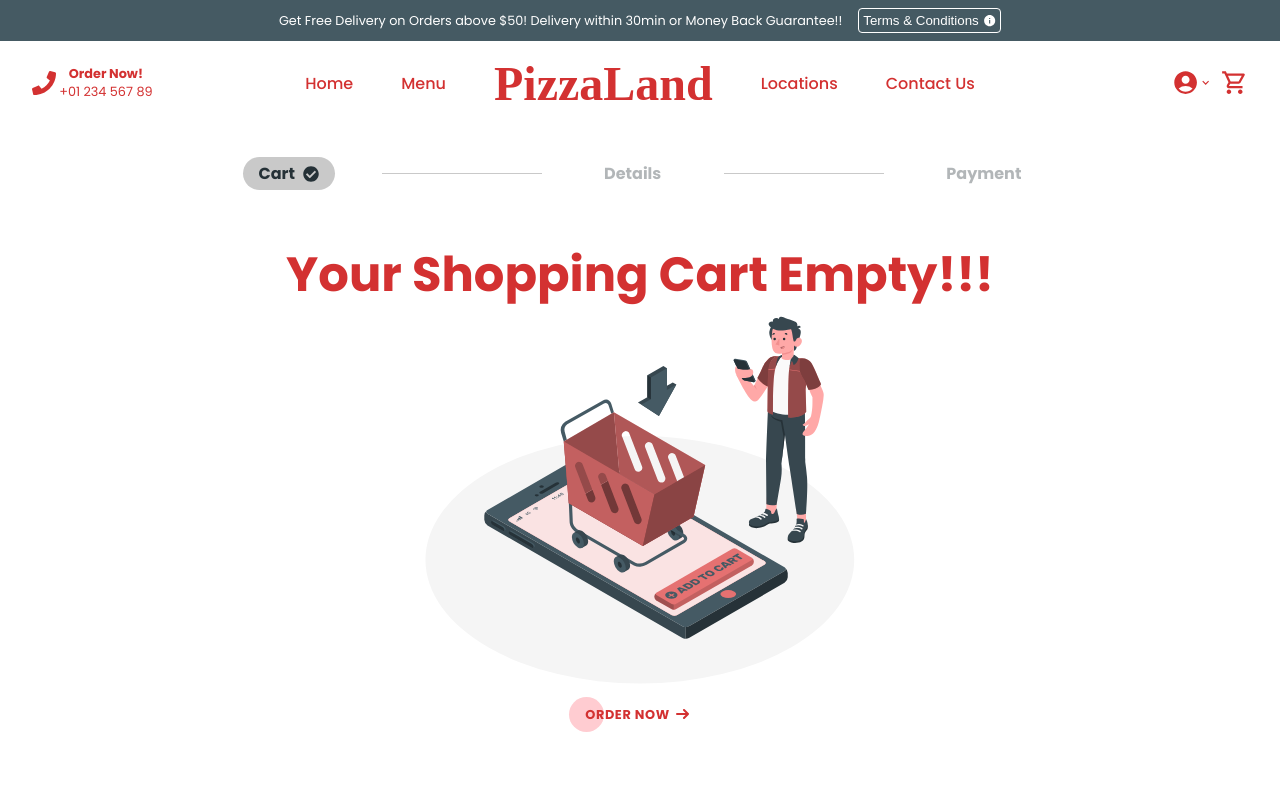
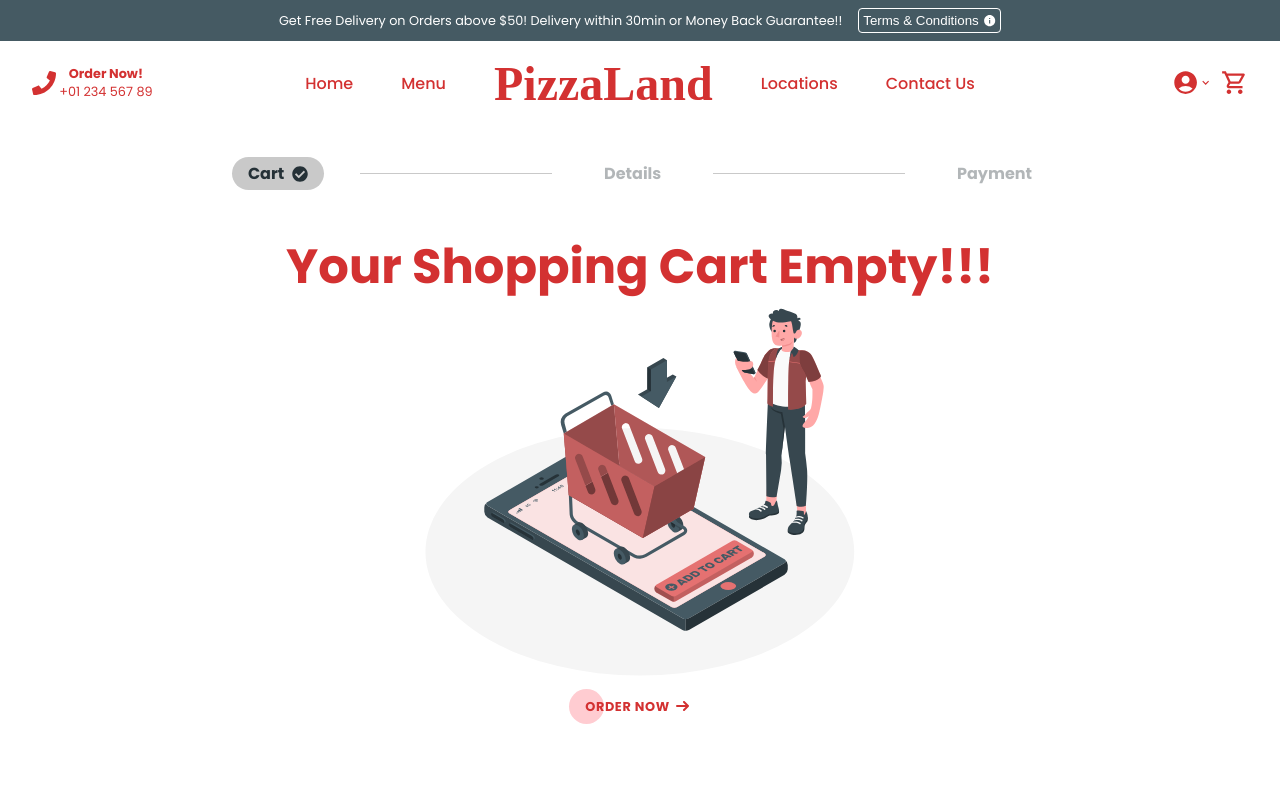
Before and after one commit to zeetaen1989/pizza-delivery, a Next.js app: page /cart in a window 1280 px wide. Shown: the top 800 px of the page. Built offline with nearby package versions, Linux system fonts and the light colour scheme; a web font is replaced by a local one.

Commit message:
style: padding and tab items width modified for small devices

```diff
--- a/components/layouts/Cart/Cart.module.scss
+++ b/components/layouts/Cart/Cart.module.scss
@@ -5,7 +5,7 @@
 
   .tabs {
     @include a.flex-direction-column;
-    gap: 1.5rem;
+    gap: 1rem;
 
     .nav {
       width: 75%;
@@ -17,7 +17,7 @@
       hr {
         border: none;
         border-top: 0.1rem solid a.$secondary-clr-1;
-        width: 10rem;
+        width: 12rem;
       }
     }
   }
@@ -30,9 +30,16 @@
 
 // ******MEDIA QUERIES******
 
-// Media query for larger devices (less than 1024px)
-@include a.media-query(large) {
+// Media Query for small devices (less than 480px)
+@include a.media-query(small) {
   .container {
-    padding: 2rem 1rem;
+    padding: 1rem;
+
+    .tabs {
+
+      .nav {
+        width: 100%;
+      }
+    }
   }
 }
```
